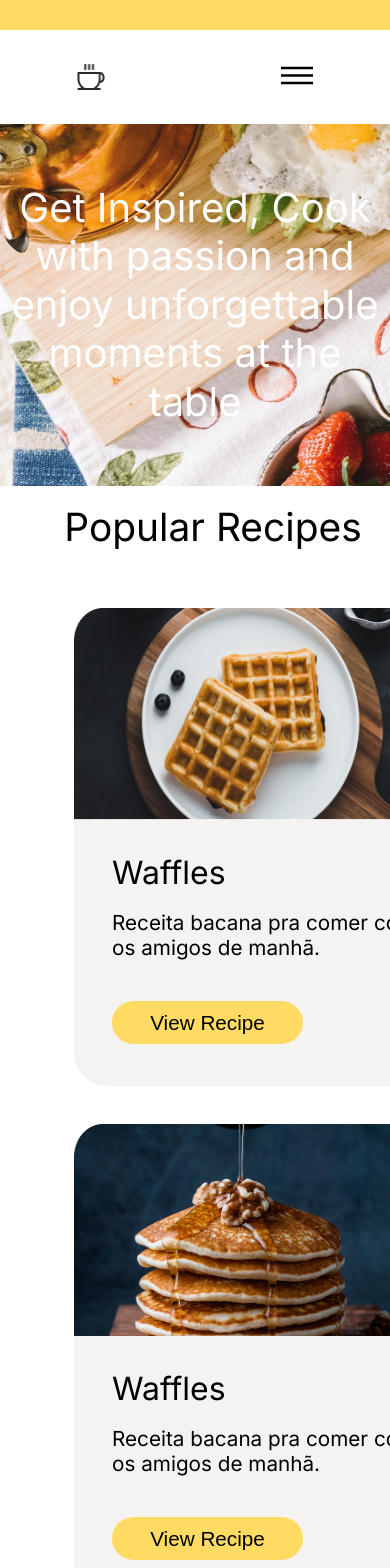
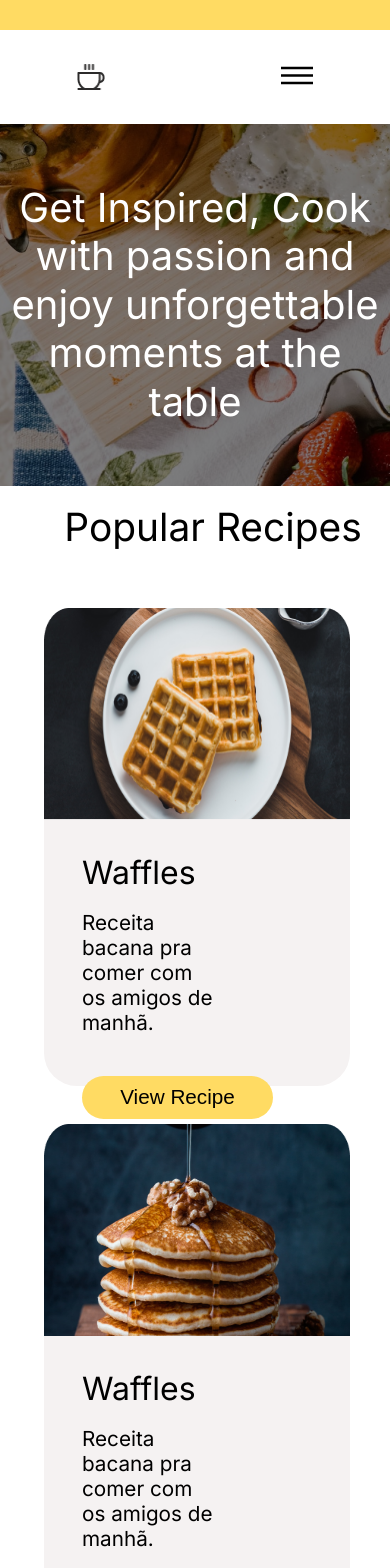
Before and after one commit to GhiasAli17/food-lite-app-design, a Next.js app: page /home in a window 390 px wide. Shown: the top 1568 px of the page. Built offline with nearby package versions, Linux system fonts and the light colour scheme.

Commit message:
background-image dark added

```diff
--- a/src/app/globals.css
+++ b/src/app/globals.css
@@ -51,8 +51,18 @@ button:hover{
   align-items: center;
   background-image: url("/images/background_image.png");
   height: 362px;
-  opacity: 0.93;
+  position: relative;
 
+}
+
+.hero_section::before {
+  content: '';
+  position: absolute;
+  top: 0;
+  left: 0;
+  width: 100%;
+  height: 100%;
+  background-color: rgba(0, 0, 0, 0.5); /* Semi-transparent black overlay */
 }
 
 .hero_section.detail {
@@ -66,6 +76,7 @@ button:hover{
   line-height: 48.41px;
   width: 898px;
   text-align: center;
+  z-index: 111;
 }
 
 .products_section{
--- a/src/app/home/home.css
+++ b/src/app/home/home.css
@@ -62,3 +62,29 @@
 
 
   }
+
+  @media (max-width:500px) {
+    .products_container{
+      margin-top: 17px;
+      margin-left: 7px;
+      margin-right: 1px;
+
+    }
+
+    .product_card{
+        width: 60%;
+        height: 100%;
+    }
+
+    .card_content p {
+        width: 60%;
+
+    }
+    .card_content button {
+        padding-bottom: 10%;
+
+    }
+
+
+
+  }
```
